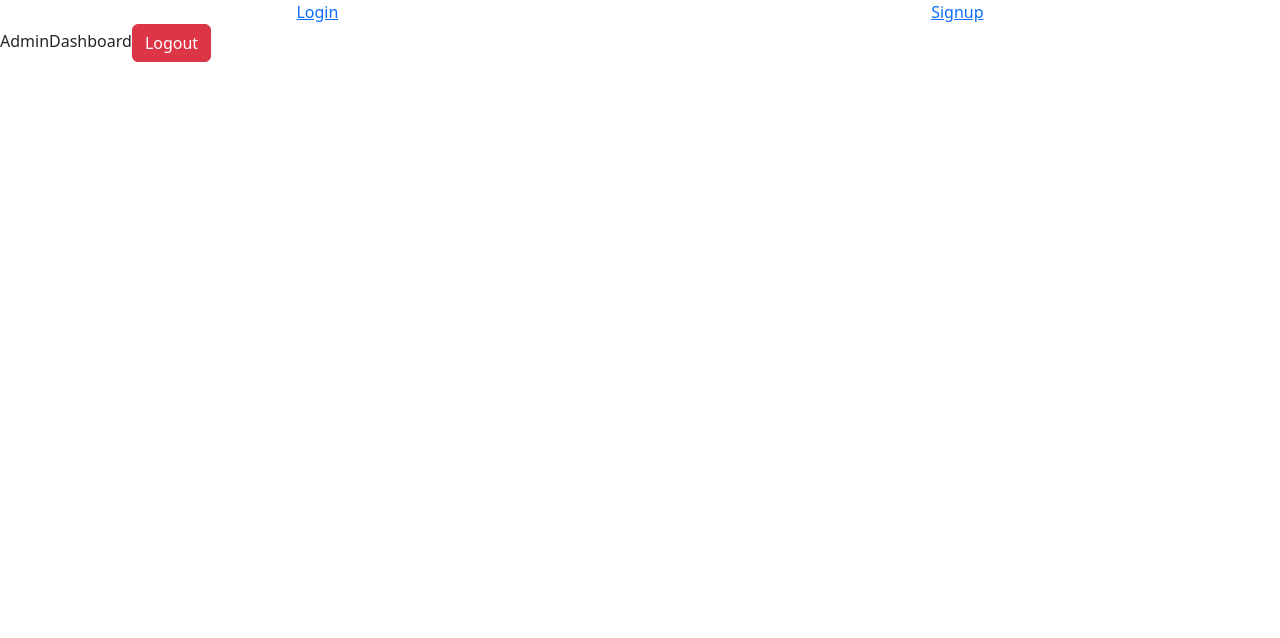
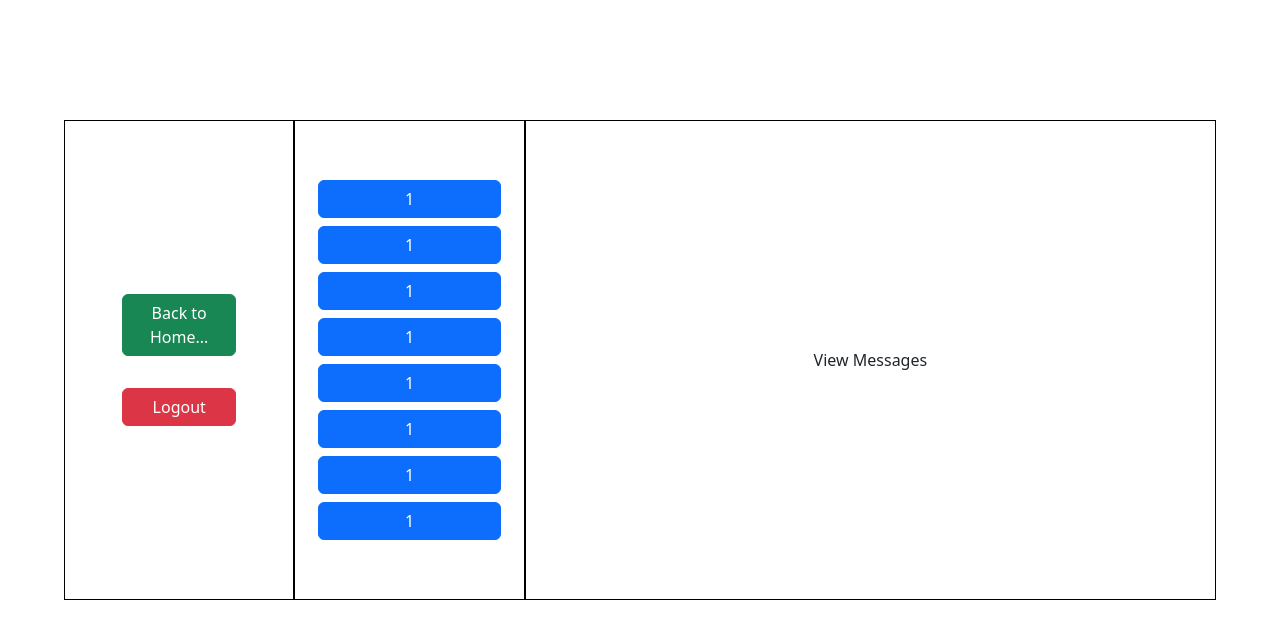
Before and after one commit to mani-2002/crm_f, a React (Create React App) app: page /admin-dashboard in a window 1280 px wide. Shown: the top 638 px of the page. Built offline with nearby package versions, Linux system fonts and the light colour scheme; sample sign-in values are in the browser's storage.

Commit message:
'moved_nav_bar_to_main_page'

```diff
--- a/src/App.js
+++ b/src/App.js
@@ -32,17 +32,6 @@ const App = () => {
   return (
     <div>
       <Router>
-        <nav
-          style={{
-            display: "flex",
-            width: "100%",
-            alignItems: "center",
-            justifyContent: "space-around",
-          }}
-        >
-          <Link to="/">Login</Link>
-          <Link to="/signup">Signup</Link>
-        </nav>
         <Routes>
           <Route path="/" element={<Login />} />
           <Route path="/signup" element={<Signup />} />
--- a/src/components/Login.js
+++ b/src/components/Login.js
@@ -2,6 +2,7 @@ import React, { useState, useEffect } from "react";
 import axios from "axios";
 import { useNavigate } from "react-router-dom";
 import { jwtDecode } from "jwt-decode";
+import { Link } from "react-router-dom";
 
 const Login = () => {
   const [userName, setUserName] = useState("");
@@ -43,7 +44,18 @@ const Login = () => {
   }, []);
 
   return (
-    <div style={{ border: "1px solid black", padding: "5vh" }}>
+    <div style={{ padding: "5vh" }}>
+      <nav
+        style={{
+          display: "flex",
+          width: "100%",
+          alignItems: "center",
+          justifyContent: "space-around",
+        }}
+      >
+        <Link to="/">Login</Link>
+        <Link to="/signup">Signup</Link>
+      </nav>
       <div style={{ textAlign: "center" }}>
         <h1>Login to Your Portal...</h1>
       </div>
--- a/src/components/Signup.js
+++ b/src/components/Signup.js
@@ -1,5 +1,6 @@
 import React, { useState } from "react";
 import axios from "axios";
+import { Link } from "react-router-dom";
 
 const Signup = () => {
   const [mobileNumber, setMobileNumber] = useState("");
@@ -26,7 +27,18 @@ const Signup = () => {
   };
 
   return (
-    <div style={{ border: "1px solid black", padding: "5vh" }}>
+    <div style={{ padding: "5vh" }}>
+      <nav
+        style={{
+          display: "flex",
+          width: "100%",
+          alignItems: "center",
+          justifyContent: "space-around",
+        }}
+      >
+        <Link to="/">Login</Link>
+        <Link to="/signup">Signup</Link>
+      </nav>
       <div style={{ textAlign: "center" }}>
         <h1>Register Your Company here...</h1>
       </div>
--- a/src/pages/AdminDashboard.js
+++ b/src/pages/AdminDashboard.js
@@ -1,5 +1,6 @@
 import React, { useEffect } from "react";
 import { useNavigate } from "react-router-dom";
+import { Link } from "react-router-dom";
 
 const AdminDashboard = () => {
   const navigate = useNavigate();
@@ -17,11 +18,83 @@ const AdminDashboard = () => {
   };
 
   return (
-    <div>
-      AdminDashboard
-      <button onClick={handleLogout} className="btn btn-danger">
-        Logout
-      </button>
+    <div
+      style={{
+        display: "flex",
+        flexDirection: "column",
+        alignItems: "center",
+        justifyContent: "center",
+        height: "90vh",
+      }}
+    >
+      <div style={{ display: "flex", width: "90%" }}>
+        <div
+          style={{
+            width: "20%",
+            border: "1px solid black",
+            height: "60vh",
+            display: "flex",
+            alignItems: "center",
+            justifyContent: "center",
+            flexDirection: "column",
+          }}
+        >
+          <Link to="/" className="btn btn-success w-50 m-3">
+            Back to Home...
+          </Link>
+          <button onClick={handleLogout} className="btn btn-danger w-50 m-3">
+            Logout
+          </button>
+        </div>
+        <div
+          style={{
+            width: "20%",
+            border: "1px solid black",
+            display: "flex",
+            flexDirection: "column",
+            alignItems: "center",
+            justifyContent: "center",
+          }}
+        >
+          <button style={{ width: "80%" }} className="btn btn-primary m-1">
+            1
+          </button>
+          <button style={{ width: "80%" }} className="btn btn-primary m-1">
+            1
+          </button>
+          <button style={{ width: "80%" }} className="btn btn-primary m-1">
+            1
+          </button>
+          <button style={{ width: "80%" }} className="btn btn-primary m-1">
+            1
+          </button>
+          <button style={{ width: "80%" }} className="btn btn-primary m-1">
+            1
+          </button>
+          <button style={{ width: "80%" }} className="btn btn-primary m-1">
+            1
+          </button>
+          <button style={{ width: "80%" }} className="btn btn-primary m-1">
+            1
+          </button>
+          <button style={{ width: "80%" }} className="btn btn-primary m-1">
+            1
+          </button>
+        </div>
+        <div
+          style={{
+            width: "60%",
+            border: "1px solid black",
+            height: "60vh",
+            display: "flex",
+            alignItems: "center",
+            justifyContent: "center",
+            flexDirection: "column",
+          }}
+        >
+          View Messages
+        </div>
+      </div>
     </div>
   );
 };
--- a/src/pages/UserDashboard.js
+++ b/src/pages/UserDashboard.js
@@ -1,5 +1,6 @@
 import React, { useEffect } from "react";
 import { useNavigate } from "react-router-dom";
+import { Link } from "react-router-dom";
 
 const UserDashboard = () => {
   const navigate = useNavigate();
@@ -17,11 +18,55 @@ const UserDashboard = () => {
   };
 
   return (
-    <div>
-      UserDashboard
-      <button onClick={handleLogout} className="btn btn-danger">
-        Logout
-      </button>
+    <div
+      style={{
+        display: "flex",
+        flexDirection: "column",
+        alignItems: "center",
+        justifyContent: "center",
+        height: "90vh",
+      }}
+    >
+      <div style={{ display: "flex", width: "90%" }}>
+        <div
+          style={{
+            width: "20%",
+            border: "1px solid black",
+            height: "60vh",
+            display: "flex",
+            alignItems: "center",
+            justifyContent: "center",
+            flexDirection: "column",
+          }}
+        >
+          <Link to="/" className="btn btn-success w-50 m-3">
+            Back to Home...
+          </Link>
+          <button onClick={handleLogout} className="btn btn-danger w-50 m-3">
+            Logout
+          </button>
+        </div>
+        <div
+          style={{
+            width: "80%",
+            border: "1px solid black",
+            height: "60vh",
+            display: "flex",
+            alignItems: "center",
+            justifyContent: "center",
+            flexDirection: "column",
+          }}
+        >
+          <div>
+            <h3>Message us to Report a Problem...</h3>
+          </div>
+          <div
+            style={{ border: "1px solid black", height: "45vh", width: "50vh" }}
+          >
+            chatbox
+          </div>
+        </div>
+      </div>
     </div>
   );
 };
```
